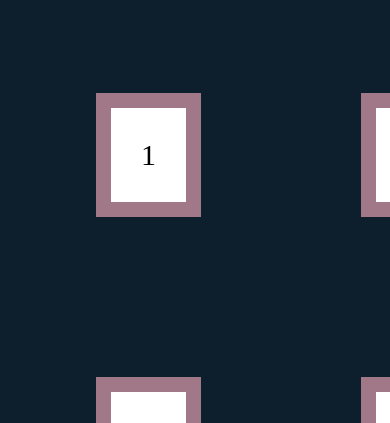
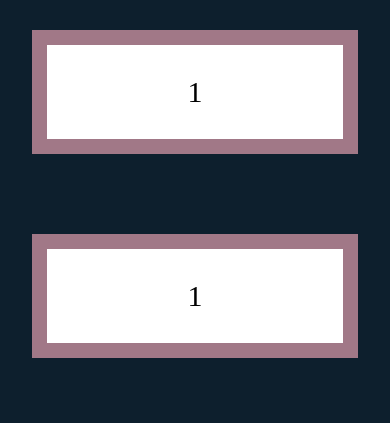
Before and after one commit to eriicali/aboutme, a plain HTML site: page projects.html in a window 390 px wide. Shown: the part 421-844 px from the top of the page. Drawn offline with Linux system fonts and the light colour scheme.

Commit message:
made mobile responsive

```diff
--- a/projects.html
+++ b/projects.html
@@ -3,6 +3,8 @@
         <title>Erica Li</title>
         <link rel="stylesheet" href="./styles/global.css">
         <link rel="stylesheet" href="./styles/projects.css">
+        <meta name="viewport" content="width=device-width, initial-scale=1">
+
     </head>
 
     <body>
@@ -40,23 +42,23 @@
                 My Projects
             </div>
 
-            <div class="grid-container">
-                <div class="grid-item">
+            <div class="Grid-Container">
+                <div class="Grid-Item">
                     1
                 </div>
-                <div class="grid-item">
+                <div class="Grid-Item">
                     1
                 </div>
-                <div class="grid-item">
+                <div class="Grid-Item">
                     1
                 </div>
-                <div class="grid-item">
+                <div class="Grid-Item">
                     1
                 </div>
-                <div class="grid-item">
+                <div class="Grid-Item">
                     1
                 </div>
-                <div class="grid-item">
+                <div class="Grid-Item">
                     1
                 </div>
             </div>
--- a/styles/global.css
+++ b/styles/global.css
@@ -71,7 +71,6 @@ body {
 	width: 20%;
 	z-index: 1;
 	position: fixed;
-
 }
 
 #sidebar.collapsed {
@@ -88,13 +87,13 @@ body {
 	#sidebar {
 	  width: 70%;
 	}
-
+	svg{
+		margin: 0.5em;
 	}
-
-/* #toggle {
-
-	z-index: 2;
-} */
+	.Title{
+		font-size: 60;
+	}
+}
 
 button {
 
@@ -102,7 +101,6 @@ button {
 	margin: 2em;
 	border-color: transparent;
 	border-radius: 10px;
-
 }
 
 button:hover{
--- a/styles/projects.css
+++ b/styles/projects.css
@@ -1,4 +1,4 @@
-.grid-container {
+.Grid-Container {
     display: grid;
     grid-template-columns: auto auto;
     background-color: #0D1F2D;
@@ -6,10 +6,18 @@
     grid-gap: 10em;
   }
 
-  .grid-item {
+  .Grid-Item {
     background-color: white;
     border: 0.5em solid #A17887;
     padding: 1em;
     font-size: 30px;
     text-align: center;
   }
+
+  @media only screen and (max-width: 1000px) {
+    .Grid-Container {
+      grid-template-columns: auto;
+      padding: 2em;
+      grid-gap: 5em;
+    }
+  }
```
Also changed, not shown: hindsightAward.html (+2 -0 lines), index.html (+2 -0 lines). Lines whose indentation alone changed are shown as unchanged.
